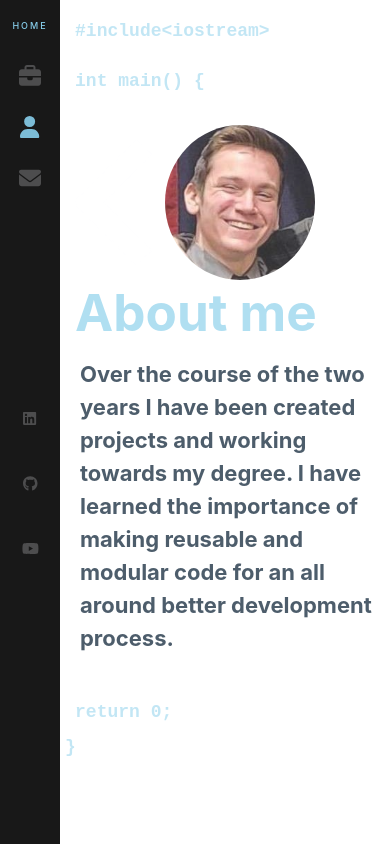
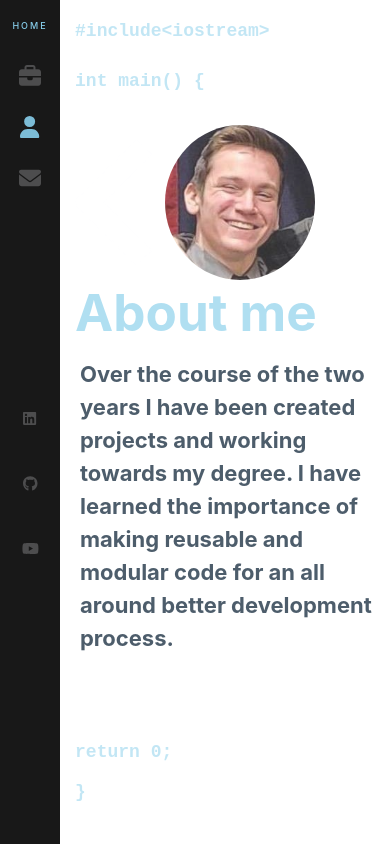
Before and after one commit to Cole-J-Graham/cole-j-graham, a React (Vite) app: page /about in a window 390 px wide. Shown: the top 844 px of the page. Built offline with nearby package versions, Linux system fonts and the light colour scheme.

Commit message:
Changelog
-Further optimizing mobile layout

```diff
--- a/src/Components/About/index.scss
+++ b/src/Components/About/index.scss
@@ -107,9 +107,15 @@
     }
 
     .about-bottom-tags {
-        bottom: 100px;
+        bottom: 60px;
         left: 75px;
     }
+
+    .about-bottom-tags-end {
+        bottom: 20px;
+        left: 75px;
+    }
+
 
     .about-pfp {
         width: 150px;
--- a/src/Components/Contact/index.scss
+++ b/src/Components/Contact/index.scss
@@ -22,19 +22,19 @@
     .contact-div {
         position: relative;
         align-items: center;
-        top: -100px;
+        top: 50px;
         left: 35px;
     }
 
     .header-text {
         position: absolute;
-        top: -120px;
+        top: -175px;
         left: 50px;
     }
 
     .header-comment {
         position: absolute;
-        top: -50px;
+        top: -100px;
         left: 50px;
     }
 }
--- a/src/Components/Home/index.scss
+++ b/src/Components/Home/index.scss
@@ -134,16 +134,16 @@ display: flex;
   .home-skill-div {
     position: relative;
     display: inline-block;
-    top: 200px;
-    left: -1175px;
+    top: 240px;
+    left: -1080px;
     margin-right: 0px;
   }
 
   .home-skill-div-text {
-    position: relative;
+    position: absolute;
     display: inline-block;
-    top: -150px;
-    left: 80px;
+    top: 200px;
+    left: 75px;
     opacity: 25%;
   }
 
```
